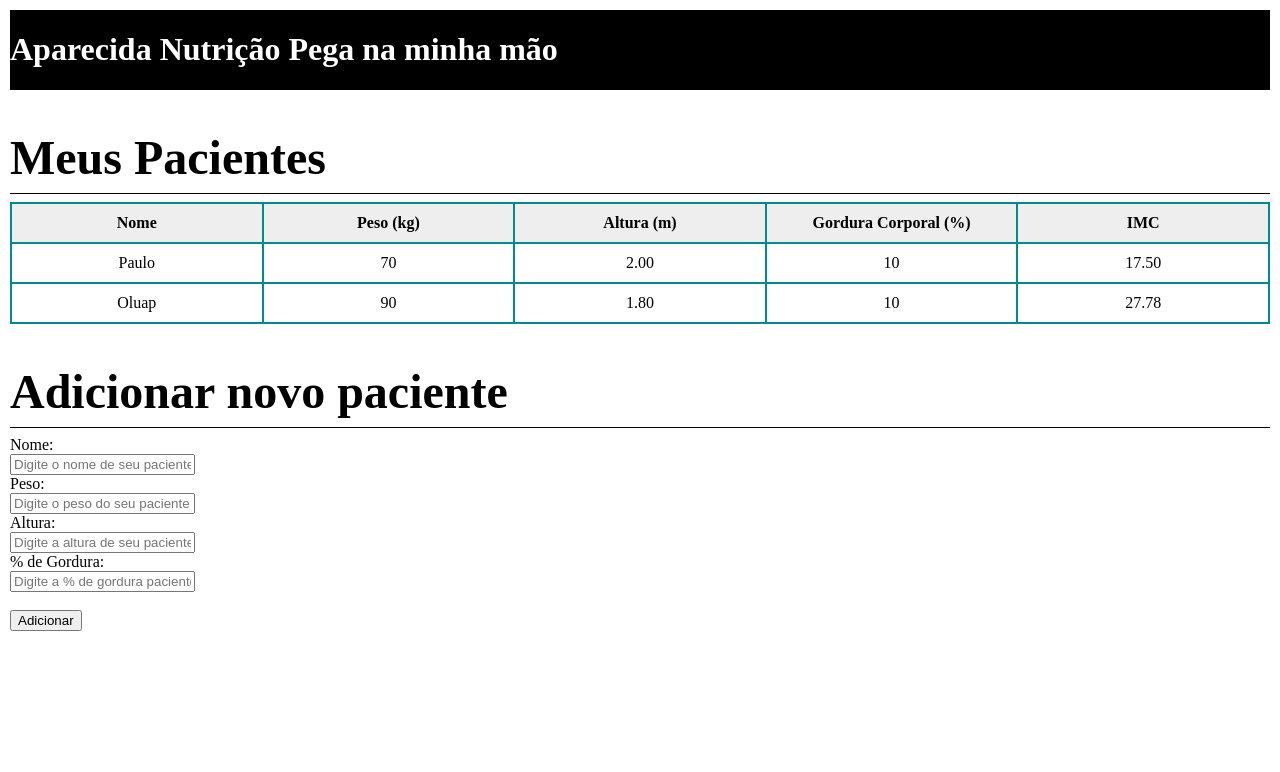
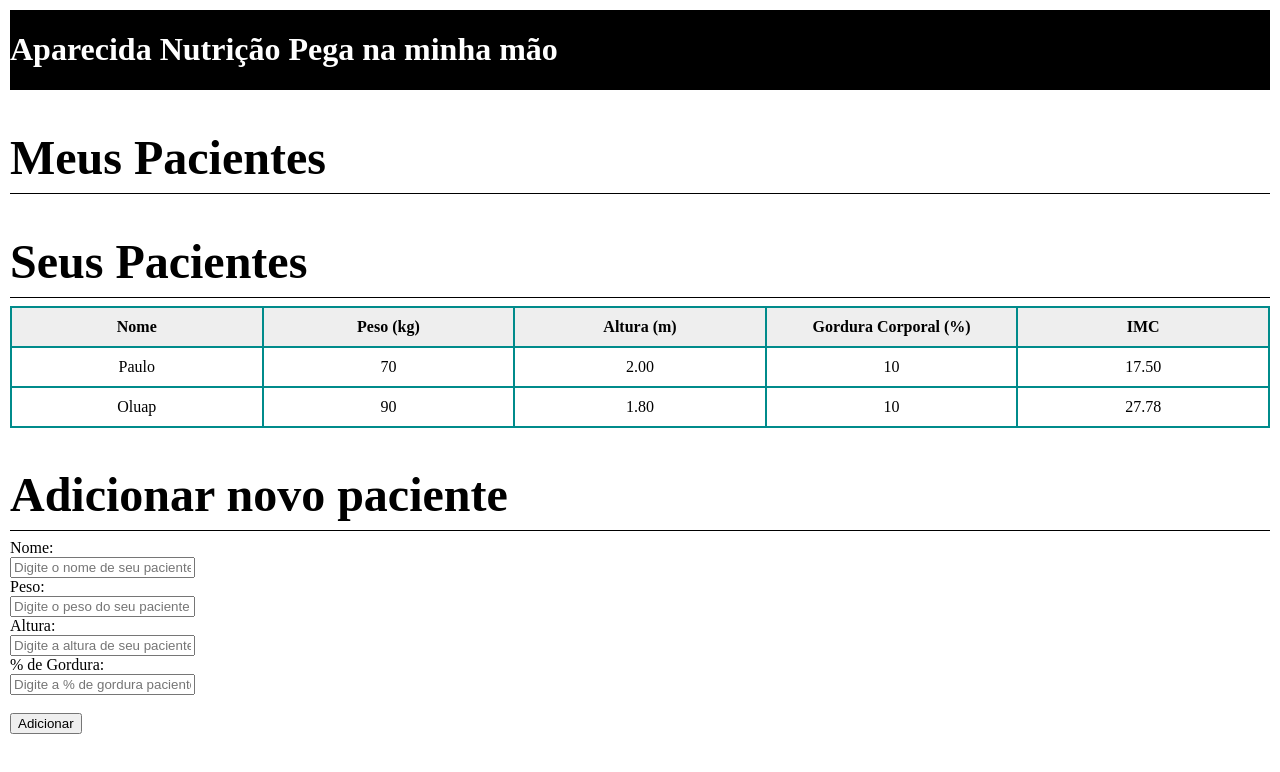
Before and after one commit to ElKaicon/Introdu-o-Javascript, a plain HTML site: page index.html in a window 1280 px wide. Drawn offline with Linux system fonts and the light colour scheme.

Commit message:
subtitulo

```diff
--- a/index.html
+++ b/index.html
@@ -12,6 +12,7 @@
         <main>
             <section class="container">
                 <h2>Meus Pacientes</h2>
+                <h2>Seus Pacientes</h2>
                 <table>
                     <thead>
                         <tr>
```
